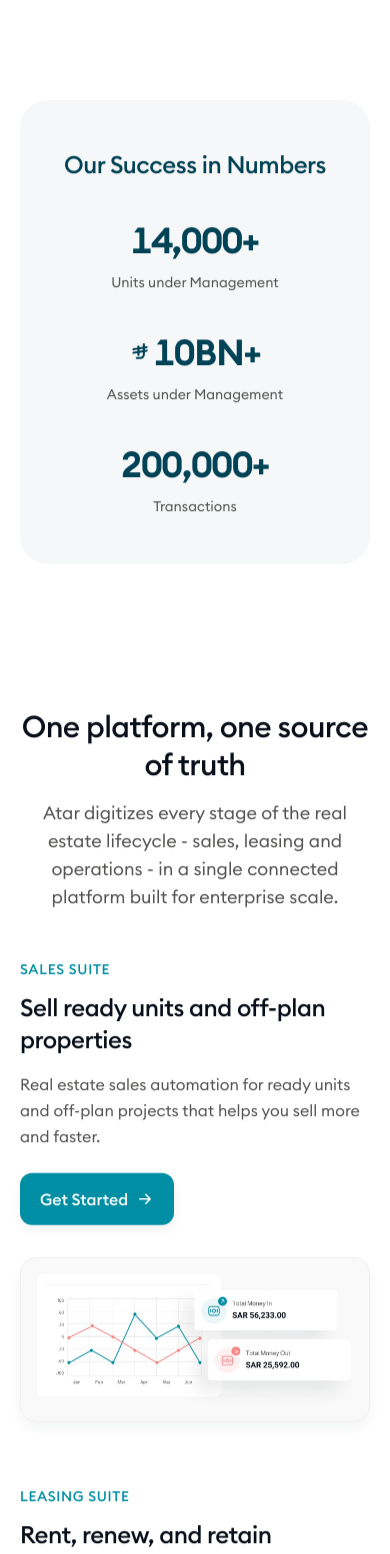
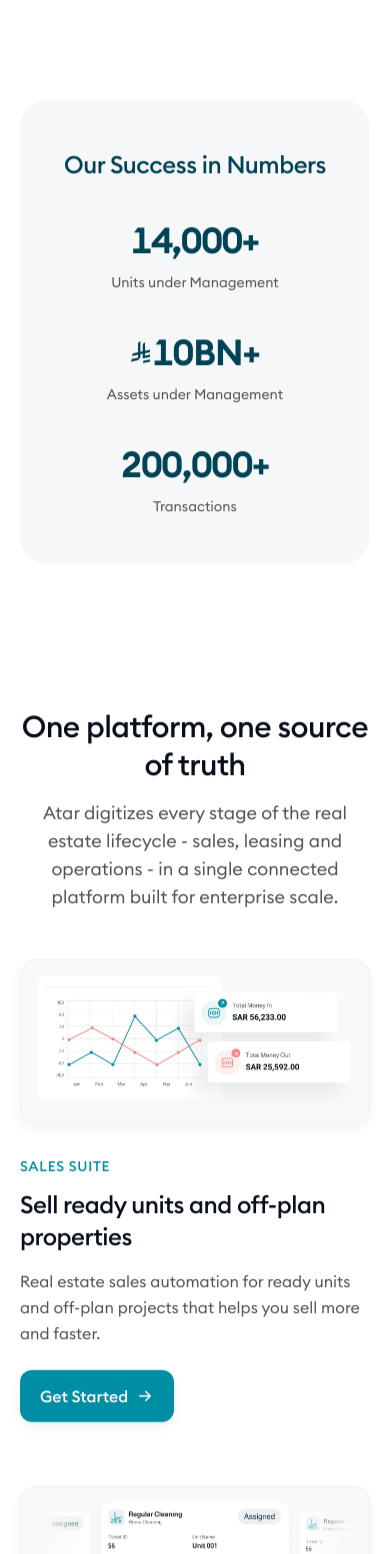
Before and after one commit to rekabul/Atar-website, a React (Vite) app: page / in a window 390 px wide. Shown: the part 1188-2742 px from the top of the page. Built offline with nearby package versions, Linux system fonts and the light colour scheme.

Commit message:
Update Feedbacks

```diff
--- a/src/components/Clients.tsx
+++ b/src/components/Clients.tsx
@@ -33,7 +33,23 @@ export default function Clients() {
         >
           {t.clients.title}
         </h2>
-        <div className="marquee-mask relative mt-8 overflow-hidden" role="group" aria-label={t.clients.title}>
+        {/* Forced to dir="ltr": in RTL, the browser auto-right-aligns this
+            block's start edge, which (since the track is a double-width
+            "w-max" strip meant for a seamless loop) shoves ~90% of it off
+            the left edge of the viewport before the animation even starts —
+            the marqueeRtl keyframes assume a flush-left base position (they
+            just replay the LTR motion in reverse), so under real RTL
+            alignment the strip sits almost entirely outside the visible
+            mask and the logos never appear. Pinning this subtree to ltr
+            restores that flush-left base regardless of page direction; only
+            the animation class below still switches with `dir` to pick the
+            correct scroll direction. */}
+        <div
+          dir="ltr"
+          className="marquee-mask relative mt-8 overflow-hidden"
+          role="group"
+          aria-label={t.clients.title}
+        >
           <div className={`flex w-max items-center gap-5 ${anim}`}>
             <Row />
             <Row ariaHidden />
--- a/src/components/Features.tsx
+++ b/src/components/Features.tsx
@@ -29,7 +29,10 @@ export default function Features() {
                 className="grid items-center gap-8 lg:grid-cols-2 lg:gap-16"
                 aria-labelledby={titleId}
               >
-              <div className={reversed ? "lg:order-2" : ""}>
+              {/* Mobile always shows the image first, then heading/subheading/
+                  button (order-1/order-2 below) — the lg:order-* pair then
+                  layers the desktop alternating left/right split on top. */}
+              <div className={`order-2 ${reversed ? "lg:order-2" : "lg:order-1"}`}>
                 <p className="text-sm font-medium uppercase tracking-wider text-primary">
                   {f.eyebrow}
                 </p>
@@ -41,7 +44,7 @@ export default function Features() {
                   {t.featureCta}
                 </Button>
               </div>
-              <div className={reversed ? "lg:order-1" : ""}>
+              <div className={`order-1 ${reversed ? "lg:order-1" : "lg:order-2"}`}>
                 <div className="rounded-2xl border border-grey-100 bg-grey-100/40 p-4 shadow-card dark:border-white/10 dark:bg-white/5 sm:p-6">
                   <img
                     src={art.url}
--- a/src/components/ui/Icon.tsx
+++ b/src/components/ui/Icon.tsx
@@ -81,33 +81,29 @@ export function Phone({ size = 16, ...p }: IconProps) {
   );
 }
 
+// Official SAMA Saudi Riyal symbol artwork (client-provided Saudi_Riyal_Symbol.svg),
+// filled (not stroke-based) — width is derived from its native aspect ratio so it
+// never looks squashed when only `size` (equal width/height) is requested.
+const RIYAL_VIEWBOX_W = 1124.14;
+const RIYAL_VIEWBOX_H = 1256.39;
+
 /**
- * Saudi Riyal symbol (2025). This is a clean geometric rendition — to use the
- * exact SAMA artwork, drop the official `riyal.svg` into src/assets and swap it in.
- * Inherits color via currentColor; scale it with font-size using em-based height.
+ * Saudi Riyal symbol — official SAMA artwork. Inherits color via currentColor;
+ * scale it with font-size using em-based height (className="h-[1em] w-auto").
  */
 export function Riyal({ size, className = "", ...p }: IconProps) {
   return (
     <svg
-      viewBox="0 0 24 24"
-      width={size}
+      viewBox={`0 0 ${RIYAL_VIEWBOX_W} ${RIYAL_VIEWBOX_H}`}
+      width={size ? size * (RIYAL_VIEWBOX_W / RIYAL_VIEWBOX_H) : size}
       height={size}
-      fill="none"
-      stroke="currentColor"
-      strokeWidth={2.3}
-      strokeLinecap="round"
-      strokeLinejoin="round"
+      fill="currentColor"
       aria-hidden="true"
       className={className}
       {...p}
     >
-      {/* right stem with foot (hook) */}
-      <path d="M16 3.5v10.8c0 2.2-1.8 4-4 4H8.4" />
-      {/* left stem */}
-      <path d="M10.2 6v9" />
-      {/* two parallel crossbars slanting up to the right */}
-      <path d="M4.8 12.6 19 10.4" />
-      <path d="M4.8 8.9 19 6.7" />
+      <path d="M699.62,1113.02h0c-20.06,44.48-33.32,92.75-38.4,143.37l424.51-90.24c20.06-44.47,33.31-92.75,38.4-143.37l-424.51,90.24Z" />
+      <path d="M1085.73,895.8c20.06-44.47,33.32-92.75,38.4-143.37l-330.68,70.33v-135.2l292.27-62.11c20.06-44.47,33.32-92.75,38.4-143.37l-330.68,70.27V66.13c-50.67,28.45-95.67,66.32-132.25,110.99v403.35l-132.25,28.11V0c-50.67,28.44-95.67,66.32-132.25,110.99v525.69l-295.91,62.88c-20.06,44.47-33.33,92.75-38.42,143.37l334.33-71.05v170.26l-358.3,76.14c-20.06,44.47-33.32,92.75-38.4,143.37l375.04-79.7c30.53-6.35,56.77-24.4,73.83-49.24l68.78-101.97v-.02c7.14-10.55,11.3-23.27,11.3-36.97v-149.98l132.25-28.11v270.4l424.53-90.28Z" />
     </svg>
   );
 }
--- a/src/pages/AboutPage.tsx
+++ b/src/pages/AboutPage.tsx
@@ -62,7 +62,16 @@ export default function AboutPage() {
           </Reveal>
         </div>
 
-        <div className="relative mx-auto mt-14 max-w-4xl px-5 lg:mt-16 lg:px-8">
+        <div className="mx-auto mt-14 max-w-4xl px-5 lg:mt-16 lg:px-8">
+          {/* Positioning context for the line + dots lives on this inner div
+              (not the padded div above) so both "left-[27px]" values below
+              share the same origin — the <li> dots sit one DOM level deeper
+              than the line, and if the padded div were the positioned
+              ancestor, its own px-5/lg:px-8 would shift the line but not the
+              dots (which are anchored to the unpadded <li>), throwing them
+              out of alignment on mobile (where the offset is a fixed pixel
+              value rather than the 50% used at lg, which cancels out). */}
+          <div className="relative">
             {/* connecting line */}
             <div
               className="absolute bottom-2 left-[27px] top-2 w-px bg-white/15 lg:left-1/2 lg:-translate-x-1/2"
@@ -109,6 +118,7 @@ export default function AboutPage() {
               );
             })}
             </ol>
+          </div>
         </div>
       </section>
 
```
Lines whose indentation alone changed are shown as unchanged.
